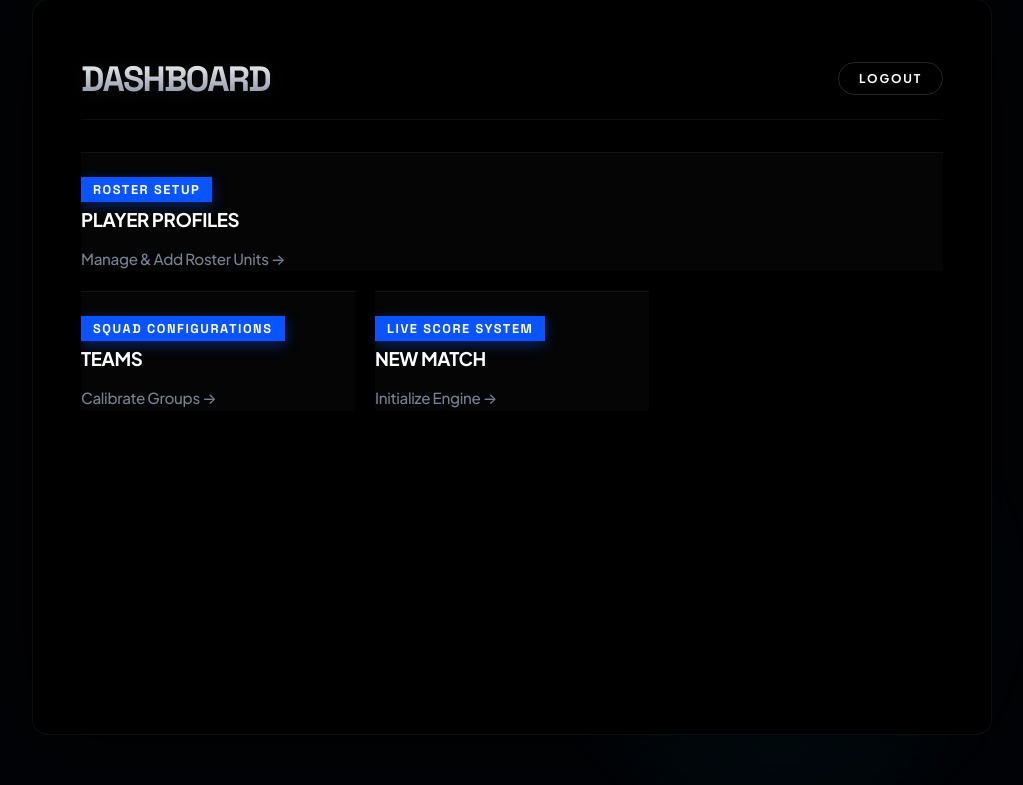
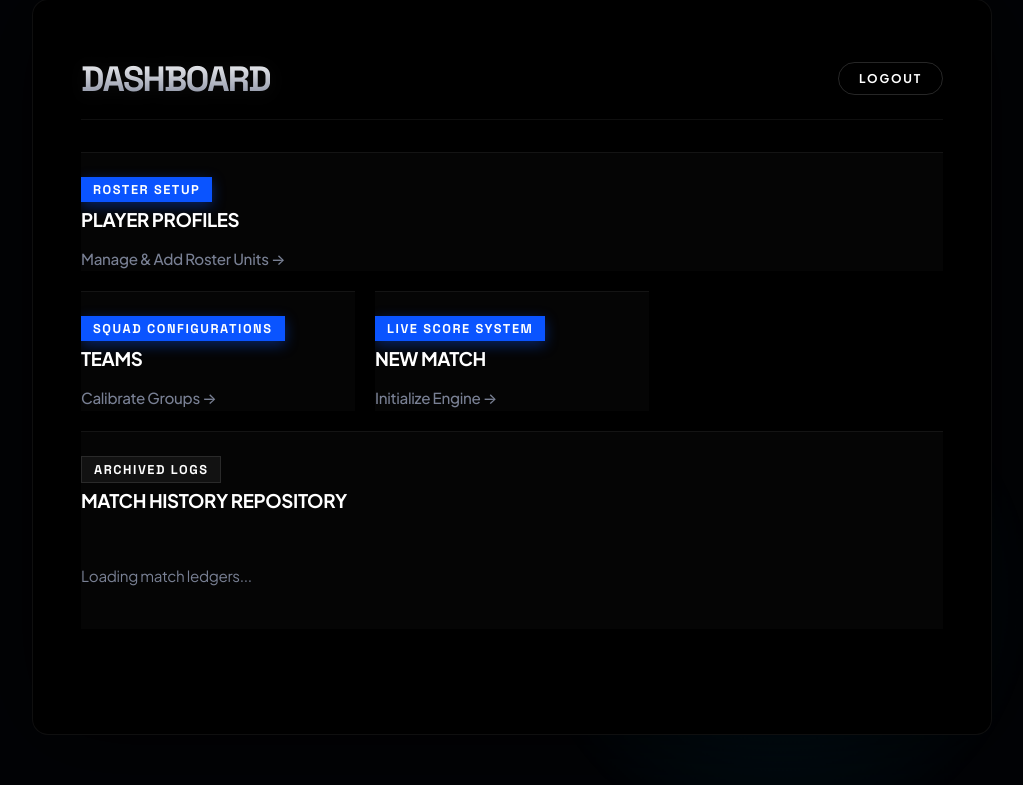
Before and after one commit to SohamMedley/CricStatsV2, a Flask app: page /home in a window 1280 px wide. Shown: the part 33-818 px from the top of the page, without its empty margins (128-1151 px from the left). Run offline with Flask 3, Linux system fonts and the light colour scheme; the visitor is signed in with stand-in values (Sample User, id 1).

Commit message:
Update home.html

```diff
--- a/frontend/templates/home.html
+++ b/frontend/templates/home.html
@@ -7,6 +7,8 @@
     <link rel="stylesheet" href="/frontend/css/style.css">
 </head>
 <body>
+    <div id="feedbackToast" class="feedback-toast-banner"></div>
+
     <div class="mobile-container">
         <!-- Unified Application Header Component Layer -->
         <div class="page-header">
@@ -42,7 +44,25 @@
                 </div>
                 <span class="card-sub-label">Initialize Engine →</span>
             </div>
+
+            <!-- New Bento Component Block: Realtime Historical Matches Log -->
+            <div class="bento-card full-width" style="cursor: default; padding-bottom: 20px;">
+                <div>
+                    <span class="card-label" style="background: rgba(255,255,255,0.05); color: var(--text-pure); border: 1px solid rgba(255,255,255,0.1); box-shadow: none;">ARCHIVED LOGS</span>
+                    <h3>MATCH HISTORY REPOSITORY</h3>
+                </div>
+                <div id="dashboardMatchHistoryFeed" class="squad-list-container" style="margin-top: 14px; max-height: 320px; overflow-y: auto;">
+                    <div class="empty-state-text">Loading match ledgers...</div>
+                </div>
+            </div>
         </div>
     </div>
+
+    <script src="/frontend/js/script.js"></script>
+    <script>
+        document.addEventListener("DOMContentLoaded", () => {
+            loadDashboardMatchHistory();
+        });
+    </script>
 </body>
 </html>
```
